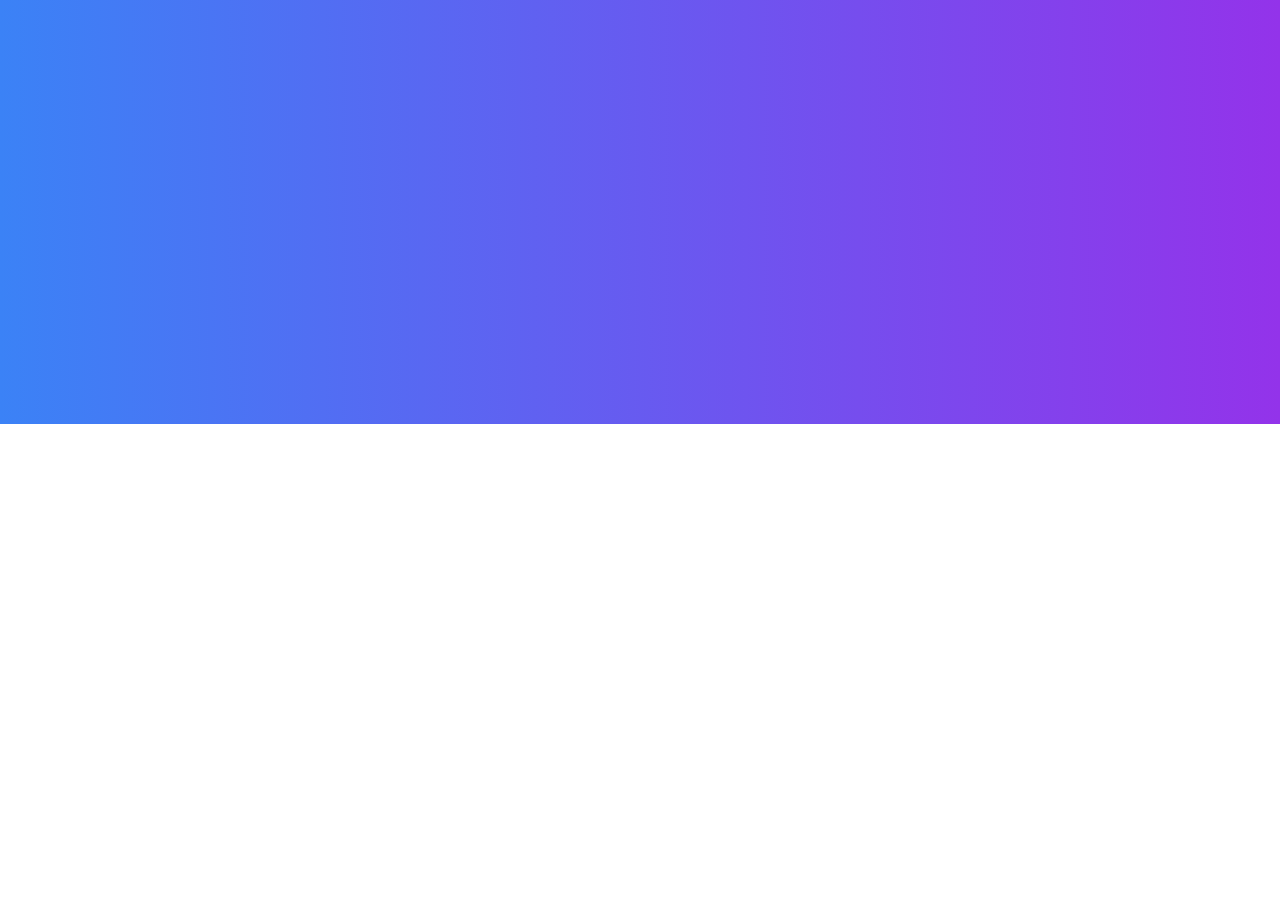
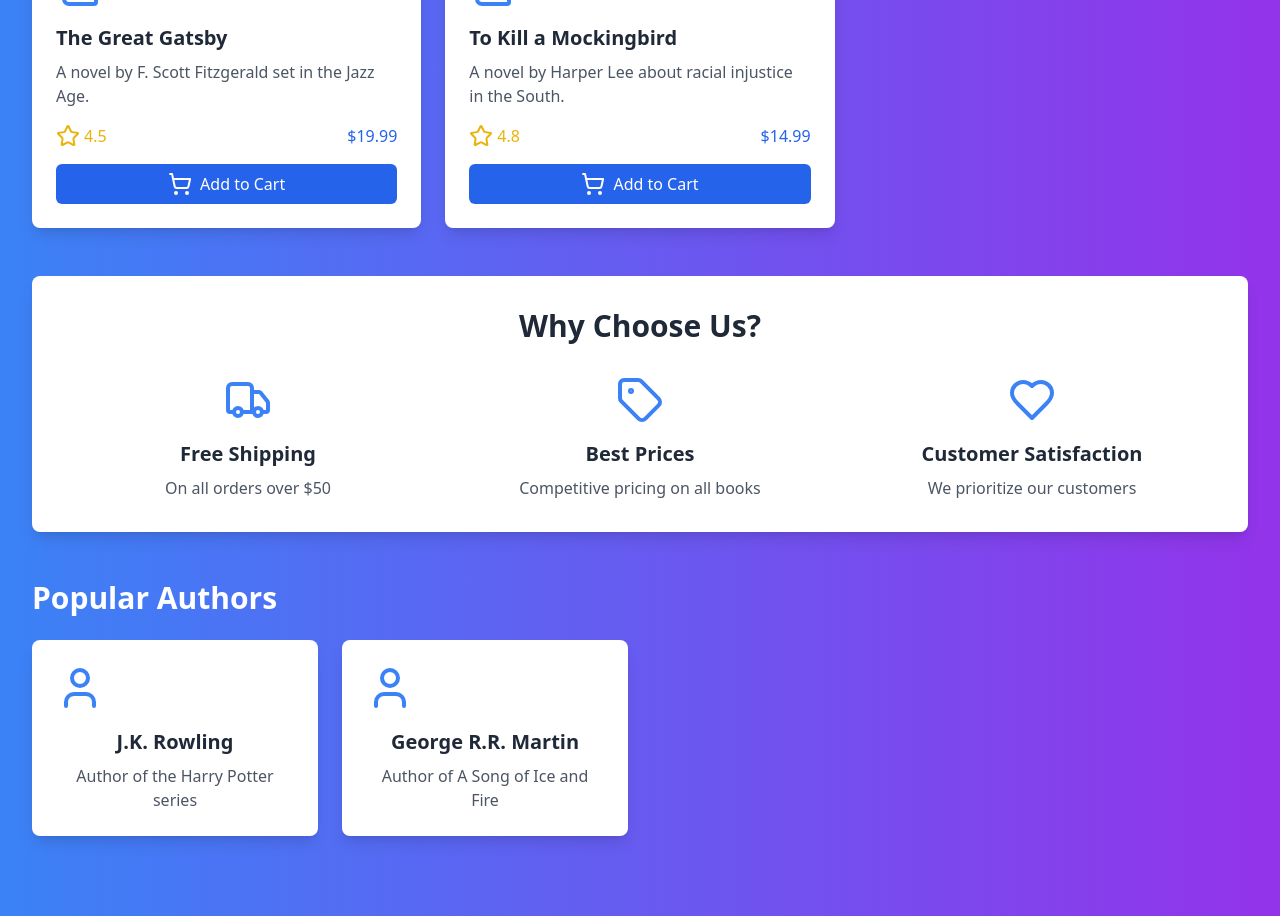
Before and after one commit to moh123adan/Book-Store-App, a React (Vite) app in the folder book-client/: page / in a window 1280 px wide. Shown: the part 440-1356 px from the top of the page. Before the commit the page ends 864 px from the top, so only its background shows below. Built offline with nearby package versions, Linux system fonts and the light colour scheme.

Commit message:
improved the home

```diff
--- a/book-client/src/components/Home.tsx
+++ b/book-client/src/components/Home.tsx
@@ -1,42 +1,100 @@
 // src/components/Home.tsx
-import React from "react";
-import { Book } from "lucide-react";
+import React from 'react';
+import { Book, ShoppingCart, Star, User, Heart, Truck, Tag } from 'lucide-react';
 
 const Home: React.FC = () => {
     return (
         <div className="min-h-screen bg-gradient-to-r from-blue-500 to-purple-600 p-8">
             <div className="container mx-auto">
-        <h2 className="text-3xl font-semibold text-white mb-6">
-          Featured Books
-        </h2>
+                {/* Hero Section */}
+                <section className="text-center text-white mb-12">
+                    <h1 className="text-5xl font-bold mb-4">Welcome to BookStore</h1>
+                    <p className="text-lg mb-8">Your one-stop shop for all the latest and greatest books.</p>
+                    <button className="bg-white text-blue-600 px-6 py-3 rounded-md font-semibold hover:bg-gray-200 transition-colors">
+                        Shop Now
+                    </button>
+                </section>
+
+                {/* Featured Books Section */}
+                <section className="mb-12">
+                    <h2 className="text-3xl font-semibold text-white mb-6">Featured Books</h2>
                     <div className="grid grid-cols-1 md:grid-cols-2 lg:grid-cols-3 gap-6">
                         {/* Example book items */}
                         <div className="bg-white p-6 rounded-lg shadow-lg">
                             <Book className="text-blue-500 mb-4" size={48} />
-            <h3 className="text-xl font-bold text-gray-800 mb-2">
-              The Great Gatsby
-            </h3>
-            <p className="text-gray-600 mb-4">
-              A novel by F. Scott Fitzgerald set in the Jazz Age.
-            </p>
-            <button className="w-full bg-blue-600 text-white py-2 rounded-md hover:bg-blue-700 transition-colors">
-              Add to Cart
+                            <h3 className="text-xl font-bold text-gray-800 mb-2">The Great Gatsby</h3>
+                            <p className="text-gray-600 mb-4">A novel by F. Scott Fitzgerald set in the Jazz Age.</p>
+                            <div className="flex items-center justify-between mb-4">
+                                <div className="flex items-center text-yellow-500">
+                                    <Star className="mr-1" /> 4.5
+                                </div>
+                                <div className="text-blue-600">
+                                    $19.99
+                                </div>
+                            </div>
+                            <button className="w-full bg-blue-600 text-white py-2 rounded-md hover:bg-blue-700 transition-colors flex items-center justify-center">
+                                <ShoppingCart className="mr-2" /> Add to Cart
                             </button>
                         </div>
                         <div className="bg-white p-6 rounded-lg shadow-lg">
                             <Book className="text-blue-500 mb-4" size={48} />
-            <h3 className="text-xl font-bold text-gray-800 mb-2">
-              To Kill a Mockingbird
-            </h3>
-            <p className="text-gray-600 mb-4">
-              A novel by Harper Lee about racial injustice in the South.
-            </p>
-            <button className="w-full bg-blue-600 text-white py-2 rounded-md hover:bg-blue-700 transition-colors">
-              Add to Cart
+                            <h3 className="text-xl font-bold text-gray-800 mb-2">To Kill a Mockingbird</h3>
+                            <p className="text-gray-600 mb-4">A novel by Harper Lee about racial injustice in the South.</p>
+                            <div className="flex items-center justify-between mb-4">
+                                <div className="flex items-center text-yellow-500">
+                                    <Star className="mr-1" /> 4.8
+                                </div>
+                                <div className="text-blue-600">
+                                    $14.99
+                                </div>
+                            </div>
+                            <button className="w-full bg-blue-600 text-white py-2 rounded-md hover:bg-blue-700 transition-colors flex items-center justify-center">
+                                <ShoppingCart className="mr-2" /> Add to Cart
                             </button>
                         </div>
                         {/* Add more books as needed */}
                     </div>
+                </section>
+
+                {/* Why Choose Us Section */}
+                <section className="bg-white p-8 rounded-lg shadow-lg mb-12">
+                    <h2 className="text-3xl font-semibold text-gray-800 text-center mb-8">Why Choose Us?</h2>
+                    <div className="grid grid-cols-1 md:grid-cols-2 lg:grid-cols-3 gap-6 text-center">
+                        <div className="flex flex-col items-center">
+                            <Truck className="text-blue-500 mb-4" size={48} />
+                            <h3 className="text-xl font-semibold text-gray-800 mb-2">Free Shipping</h3>
+                            <p className="text-gray-600">On all orders over $50</p>
+                        </div>
+                        <div className="flex flex-col items-center">
+                            <Tag className="text-blue-500 mb-4" size={48} />
+                            <h3 className="text-xl font-semibold text-gray-800 mb-2">Best Prices</h3>
+                            <p className="text-gray-600">Competitive pricing on all books</p>
+                        </div>
+                        <div className="flex flex-col items-center">
+                            <Heart className="text-blue-500 mb-4" size={48} />
+                            <h3 className="text-xl font-semibold text-gray-800 mb-2">Customer Satisfaction</h3>
+                            <p className="text-gray-600">We prioritize our customers</p>
+                        </div>
+                    </div>
+                </section>
+
+                {/* Popular Authors Section */}
+                <section className="text-white mb-12">
+                    <h2 className="text-3xl font-semibold mb-6">Popular Authors</h2>
+                    <div className="grid grid-cols-1 md:grid-cols-2 lg:grid-cols-4 gap-6">
+                        <div className="bg-white p-6 rounded-lg shadow-lg text-center">
+                            <User className="text-blue-500 mb-4" size={48} />
+                            <h3 className="text-xl font-bold text-gray-800 mb-2">J.K. Rowling</h3>
+                            <p className="text-gray-600">Author of the Harry Potter series</p>
+                        </div>
+                        <div className="bg-white p-6 rounded-lg shadow-lg text-center">
+                            <User className="text-blue-500 mb-4" size={48} />
+                            <h3 className="text-xl font-bold text-gray-800 mb-2">George R.R. Martin</h3>
+                            <p className="text-gray-600">Author of A Song of Ice and Fire</p>
+                        </div>
+                        {/* Add more authors as needed */}
+                    </div>
+                </section>
             </div>
         </div>
     );
```
Lines whose indentation alone changed are shown as unchanged.
